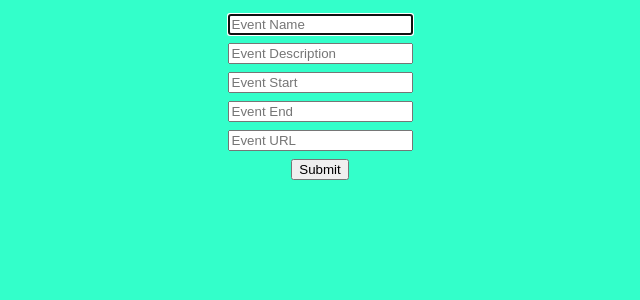
After one commit to karkipra/Water-Walkers, a Flask app: page /add in a window 1280 px wide. The commit adds this page. Shown: the top 300 px of the page, without its empty margins (320-960 px from the left). Run offline with Flask 2, Linux system fonts and the light colour scheme; some libraries are stand-ins or nearby versions.

Commit message:
added database for events

```diff
--- a/app.py
+++ b/app.py
@@ -9,21 +9,16 @@ bootstrap = Bootstrap(app)
 
 @app.route('/')
 def index():
-    # Dummy data
+
     user = {'username': 'Pratik'}
-    events = [
-        {
-            'event': 'Activity 1',
-            'date': 'Jan 1',
-            'body': 'Description!'
-        },
-        {
-            'event': 'Activity 2',
-            'date': 'Feb 1',
-            'body': 'Description!'
-        }
-    ]
-    return render_template('index.html', title='Water Walkers', user=user, events=events, calendar_view=False)
+
+    # SQLite query to add username and password into database
+    conn = sqlite3.connect('database/updated_db.db')
+    db = conn.cursor()
+    events = db.execute("SELECT * FROM EVENTS")
+    conn.commit()
+
+    return render_template('index.html', title='Water Walkers', user=user, events=events)
 
 # consider adding login_required aspect (http://flask.pocoo.org/docs/1.0/patterns/viewdecorators/)
 @app.route('/login', methods=["GET", "POST"])
@@ -78,5 +73,31 @@ def return_data():
         # http://flask.pocoo.org/docs/0.10/api/#module-flask.json
         return input_data.read()
 
+@app.route('/add', methods=["GET", "POST"])
+def add_event():
+    # setup login page
+    if request.method == "GET":
+        return render_template("add_event.html")
+    else:
+        name = request.form.get("name")
+        descrip = request.form.get("descrip")
+
+        # these variables are unused for now
+        start = request.form.get("start")
+        end = request.form.get("end")
+        url = request.form.get("url")
+
+        # IMPORTANT - for now this needs to run locally on someone's machine.
+        # remember to change this per your db's path!
+        conn = sqlite3.connect('database/updated_db.db')
+        db = conn.cursor()
+
+        # SQLite query to add username and password into database
+        db.execute("INSERT INTO EVENTS (event_name, event_descrip) VALUES (?, ?)", (name, descrip,))
+        conn.commit()
+
+        return redirect("/")
+
+
 if __name__ == '__main__':
     app.run(debug=True)
--- a/templates/_event.html
+++ b/templates/_event.html
@@ -7,11 +7,10 @@
         </td>
         <td>
             <a href="#">
-                {{ event.event }}
+                {{ event[1] }}
             </a>
-            {{ event.date }}
             <br>
-            <b>{{ event.body }}</b>
+            <b>{{ event[2] }}</b>
 
         </td>
     </tr>
--- /dev/null
+++ b/templates/add_event.html
@@ -0,0 +1,27 @@
+{% extends "layout.html" %}
+
+{% block head %}
+<title>Login Page</title>
+<link rel="stylesheet" href="styles.css">
+{% endblock %}
+
+{% block body %}
+<form action="/add" method="POST">
+	<div class="form-group">
+		<input autocomplete="off" autofocus class="form-control" name="name" placeholder="Event Name" type="text">
+	</div>
+	<div class="form-group">
+		<input class="form-control" name="descrip" placeholder="Event Description" type="text">
+    </div>
+    <div class="form-group">
+		<input class="form-control" name="start" placeholder="Event Start" type="text">
+    </div>
+    <div class="form-group">
+		<input class="form-control" name="end" placeholder="Event End" type="text">
+    </div>
+    <div class="form-group">
+		<input class="form-control" name="url" placeholder="Event URL" type="text">
+	</div>
+	<button class="login button" type="submit">Submit</button>
+</form>
+{% endblock %}
--- a/templates/base.html
+++ b/templates/base.html
@@ -18,7 +18,7 @@
             <div class="collapse navbar-collapse" id="bs-example-navbar-collapse-1">
                 <ul class="nav navbar-nav">
                     <li><a href="#">Home</a></li>
-                    <li><a href="#">Explore</a></li>
+                    <li><a href="{{ url_for('add_event') }}">Add Event</a></li>
                 </ul>
                 <ul class="nav navbar-nav navbar-right">
                     <!-- Add if statements for user auth here like so https://github.com/miguelgrinberg/microblog/blob/v0.11/app/templates/base.html -->
--- a/templates/index.html
+++ b/templates/index.html
@@ -4,7 +4,7 @@
 	<h1>Hi, {{ user.username }}!</h1>
 	<br>
 	{% for event in events %}
-	{% include '_event.html' %}
+		{% include '_event.html' %}
 	{% endfor %}
 
 {% endblock %}
--- a/templates/json.html
+++ b/templates/json.html
@@ -17,7 +17,7 @@
 				center: 'title',
 				right: 'month,agendaWeek,agendaDay'
 			},
-			defaultDate: '2014-09-12',
+			defaultDate: '2014-09-12', //today
 			editable: true,
 			eventLimit: true, // allow "more" link when too many events
 			events: {
```
Also changed, not shown: database/updated_db.db.
